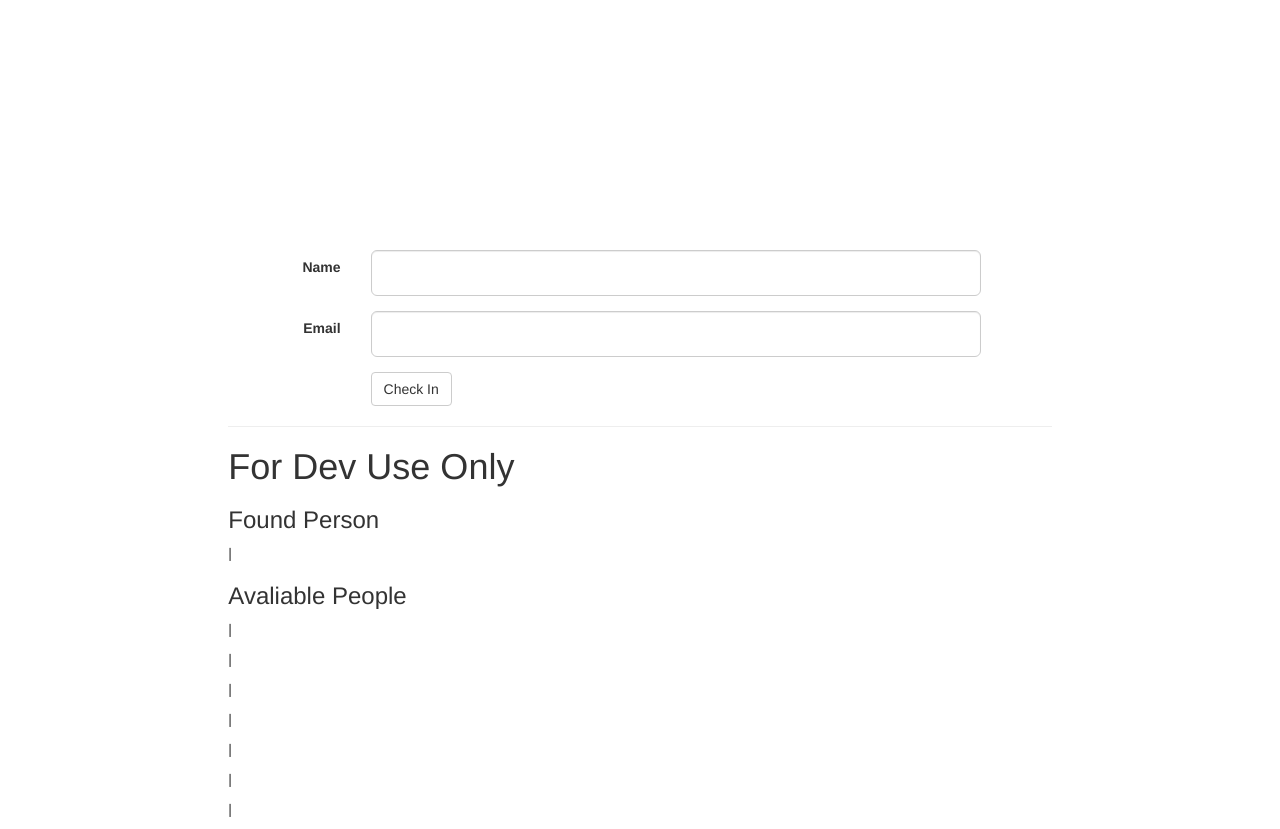
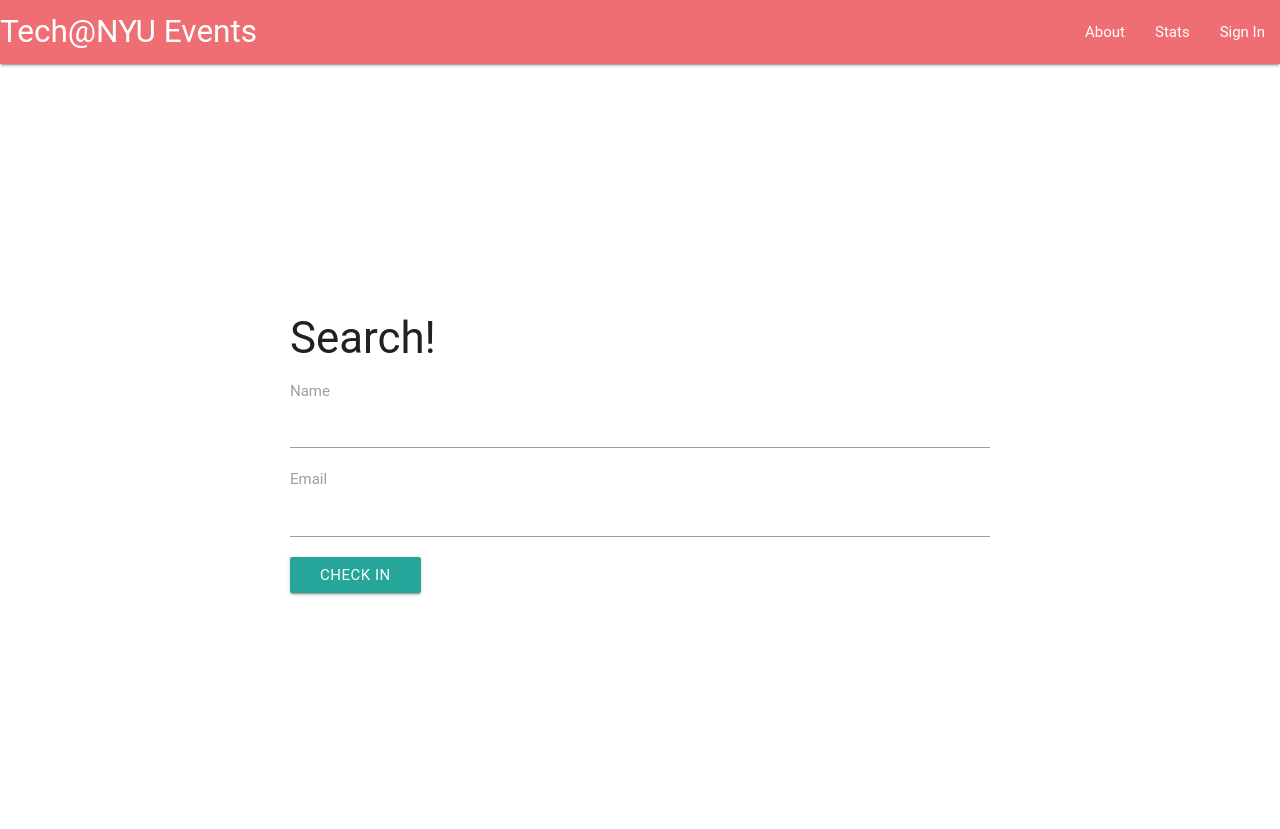
Before and after one commit to imAlan/tech-nyu-events, a Flask app: template app/templates/main.html in a window 1280 px wide. After the commit the page ends 596 px from the top, so only its background shows below. Run offline with Flask 2, Linux system fonts and the light colour scheme; the template is opened without the code that fills it, so the values that code supplies are empty; parts of the project's set-up code (start-up, migrations or seed data) failed here and were passed over; some libraries are stand-ins or nearby versions; some web fonts are replaced.

Commit message:
organize routes and paths

```diff
--- a/app/static/css/app.css
+++ b/app/static/css/app.css
@@ -26,4 +26,15 @@
 
 .main{
     margin-top:250px;
+     font-size: 15px;
+
 }
+
+label {
+    font-size: 15px;
+}
+
+form {
+    width: 700px;
+    margin: 0 auto;
+}
--- a/app/static/js/app.js
+++ b/app/static/js/app.js
@@ -11,7 +11,7 @@ angular.module('resignApp', [
 
 
       ret.getPeople = function(){
-        $http.get('people.json').success(function(data){
+        $http.get('../static/people.json').success(function(data){
           console.log("hello");
           for(var i = 0; i <data.length; i++){
             ret.people.push(data[i]);
--- a/app/templates/index.html
+++ b/app/templates/index.html
@@ -20,12 +20,12 @@
   </nav>
   <main>
       <div class="options">
-          <a href="#">
+          <a href="search">
               <div class="old box">
                   <h3>Search</h3>
               </div>
           </a>
-          <a href="#">
+          <a href="signup">
               <div class="new box">
                   <h3>New User</h3>
               </div>
--- a/app/templates/main.html
+++ b/app/templates/main.html
@@ -10,15 +10,27 @@
     <title></title>
     <meta name="description" content="">
     <meta name="viewport" content="width=device-width">
-
-    <link rel="stylesheet" href="css/bootstrap.min.css" />
-    <link rel="stylesheet" href="css/font-awesome.min.css" />
-    <link rel="stylesheet" href="css/app.css">
+    <link rel="stylesheet" href="https://cdnjs.cloudflare.com/ajax/libs/materialize/0.96.1/css/materialize.min.css">
+{#    <link rel="stylesheet"  href="{{ url_for('static', filename="css/bootstrap.min.css") }}"/>#}
+    <link rel="stylesheet" href="{{ url_for('static', filename="css/font-awesome.min.css") }}"/>
+    <link rel="stylesheet" href="{{ url_for('static', filename="css/app.css") }}"/>
   </head>
   <body ng-app="resignApp" ng-controller="mainCtrl">
+    <nav>
+    <div class="nav-wrapper">
+      <a href="#" class="brand-logo">Tech@NYU Events</a>
+      <ul id="nav-mobile" class="right hide-on-med-and-down">
+        <li><a href="#">About</a></li>
+        <li><a href="#">Stats</a></li>
+        <li><a href="#">Sign In</a></li>
+      </ul>
+    </div>
+  </nav>
   <div class="col-sm-8 col-sm-offset-2 main">
-    <alert ng-repeat="alert in alerts" type="{{alert.type}}" close="closeAlert($index)">{{alert.msg}}</alert>
-    <form class="form-horizontal" ng-submit="submit()">
+{#    <alert ng-repeat="alert in alerts" type="{{alert.type}}" close="closeAlert($index)">{{alert.msg}}</alert>#}
+
+      <form class="form-horizontal" ng-submit="submit()">
+          <h3>Search!</h3>
       <div class="form-group form-group-lg">
         <label for="inputPassword3" class="col-sm-2 control-label">Name</label>
         <div class="col-sm-9">
@@ -38,17 +50,18 @@
       </div>
     </form>
 
-    <hr>
-    <h1>For Dev Use Only<h1>
-    <h3>Found Person</h3>
-    {{name}} | {{email}}
-    <h3>Avaliable People</h3>
-    <p ng-repeat="id in people">{{id.name}} | {{id.contact.email}}</p>
+{#    <hr>#}
+{#    <h1>For Dev Use Only</h1>#}
+{#    <h3>Found Person</h3>#}
+{#    {{name}} | {{email}}#}
+{#    <h3>Avaliable People</h3>#}
+{#    <p ng-repeat="id in people">{{id.name}} | {{id.contact.email}}</p>#}
   </div>
-  <script src="js/jquery.min.js"></script>
-  <script src="js/angular.min.js"></script>
-  <script src="js/ui-bootstrap-tpls.min.js"></script>
-  <script src="js/angular-ui-router.min.js"></script>
-  <script src="js/app.js"></script>
+  <script src="{{ url_for('static', filename="js/jquery.min.js") }}"></script>
+  <script src="{{ url_for('static', filename="js/angular.min.js") }}"></script>
+  <script src="{{ url_for('static', filename="js/ui-bootstrap-tpls.min.js") }}"></script>
+  <script src="{{ url_for('static', filename="js/angular-ui-router.min.js") }}"></script>
+  <script src="{{ url_for('static', filename="js/app.js") }}"></script>
+    <script src="https://cdnjs.cloudflare.com/ajax/libs/materialize/0.96.1/js/materialize.min.js"></script>
 </body>
 </html>
--- a/app/views.py
+++ b/app/views.py
@@ -38,6 +38,10 @@ def signup():
         print "im inside!"
     return render_template('newUser.html', form=form)
 
+@app.route('/search', methods=['GET', 'POST'])
+def search():
+    return render_template('main.html')
+
 @app.route('/events')
 def events():
     headers = {'content-type': 'application/vnd.api+json', 'accept': 'application/vnd.api+json', 'x-api-key': 'uCl5Eg3Morm4alT7Y'}
```
Also changed, not shown: 1 other file.
